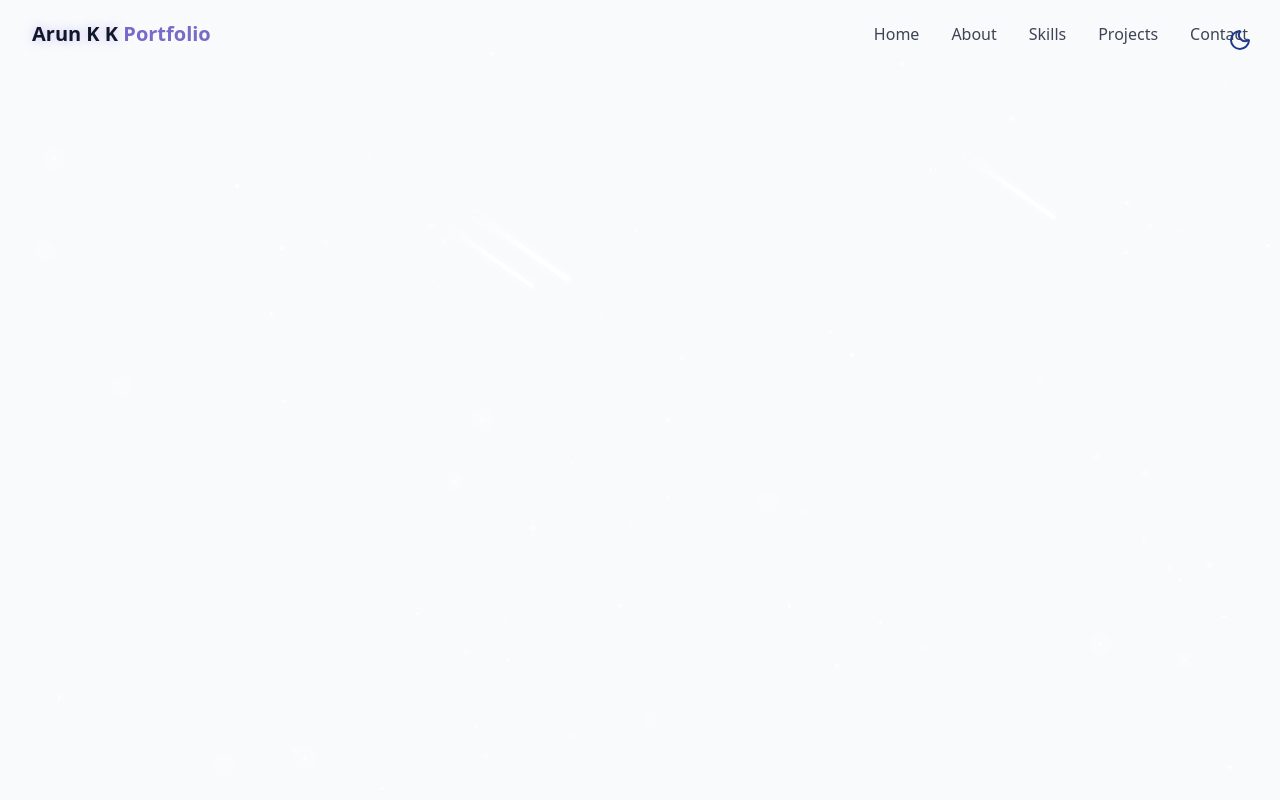
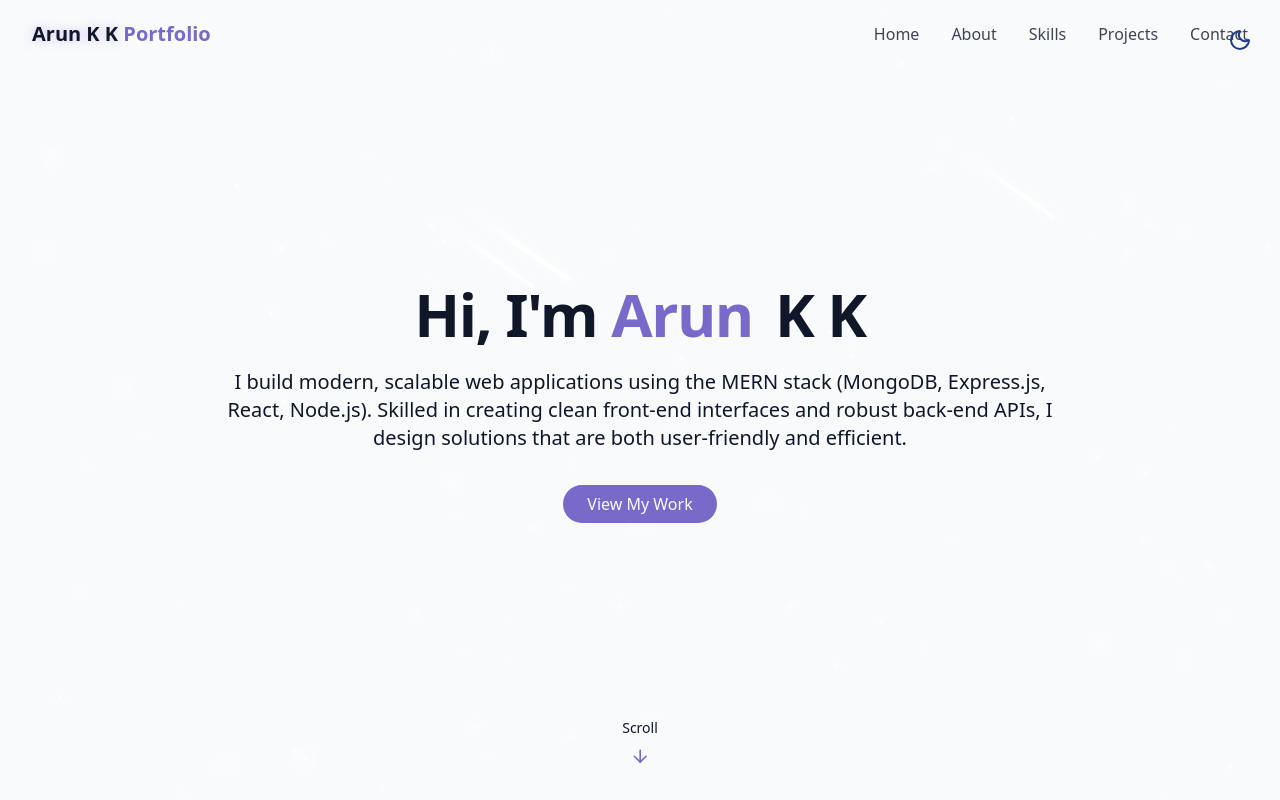
Before and after one commit to arunk-k/portfolio, a React (Vite) app: page / in a window 1280 px wide. Built offline with nearby package versions, Linux system fonts and the light colour scheme.

Commit message:
feat: add HeroSection with intro, animations, and CTA

```diff
--- /dev/null
+++ b/src/components/HeroSection.jsx
@@ -0,0 +1,33 @@
+import { ArrowDown } from "lucide-react"
+
+const HeroSection = () => {
+    return (
+        <section id="hero" className="relative min-h-screen flex flex-col items-center justify-center px-4">
+            <div className="container max-w-4xl mx-auto text-center z-10">
+                <div className="space-y-6">
+                    <h1 className="text-4xl md:text-6xl font-bold tracking-tight">
+                        <span className="opacity-0 animate-fade-in">Hi, I'm</span>
+                        <span className="text-primary opacity-0 animate-fade-in-delay-1">{" "} Arun</span>
+                        <span className="text-gradient ml-2 opacity-0 animate-fade-in-delay-2">{" "} K K</span>
+                    </h1>
+                    <p className="text-lg md:text-xl text-muted-foreground max-2-2xl mx-auto opacity-0 animate-fade-in-delay-3">I build modern, scalable web applications using the MERN stack
+                        (MongoDB, Express.js, React, Node.js). Skilled in creating clean
+                        front-end interfaces and robust back-end APIs, I design solutions
+                        that are both user-friendly and efficient.
+                    </p>
+                    <div className="pt-4 opacity-0 animate-fade-in-delay-4">
+                        <a href="#projects" className="cosmic-button">
+                            View My Work
+                        </a>
+                    </div>
+                </div>
+            </div>
+            <div className="absolute bottom-8 left-1/2 transform -translate-x-1/2 flex flex-col items-center animate-bounce">
+            <span className="text-sm text-muted-foreground mb-2">Scroll</span>
+            <ArrowDown className="h-5 w-5 text-primary"/>
+            </div>
+        </section>
+    )
+}
+
+export default HeroSection
--- a/src/pages/Home.jsx
+++ b/src/pages/Home.jsx
@@ -1,3 +1,4 @@
+import HeroSection from "../components/HeroSection"
 import Navbar from "../components/Navbar"
 import StarBackground from "../components/StarBackground"
 import ThemeToggle from "../components/ThemeToggle"
@@ -11,7 +12,11 @@ const Home = () => {
         {/* Background Effects  */}
         <StarBackground />
         {/* Navbar  */}
-        <Navbar/>
+        <Navbar />
+        {/* Main Content  */}
+        <main>
+          <HeroSection />
+        </main>
       </div>
     </>
   )
```
